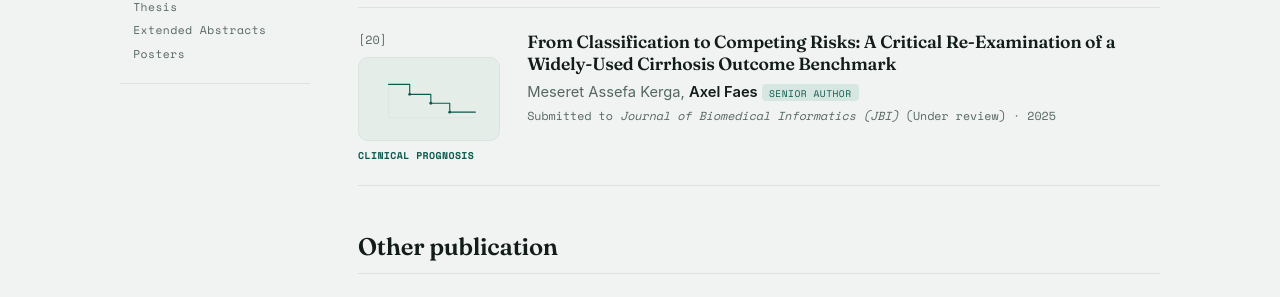
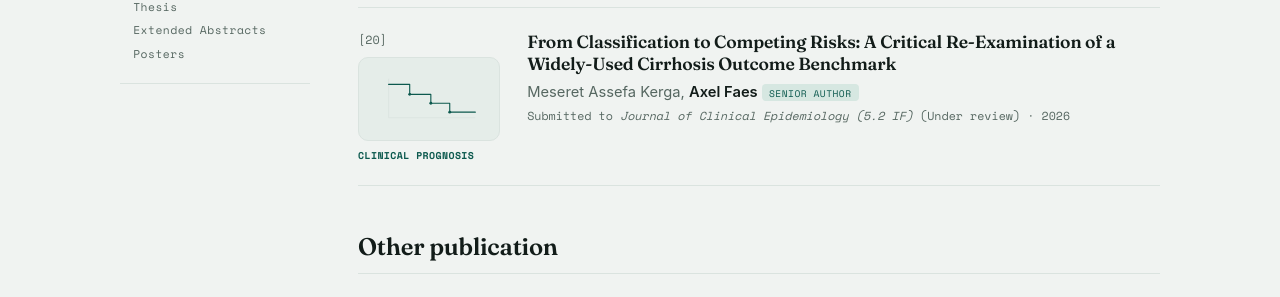
Before and after one commit to TheAxeC/theaxec.github.io, a Jekyll site: the page built from _pages/publications.md, in a window 1280 px wide and 900 px high, scrolled down 4215 px. Shown: the part 153-450 px from the top of the window. Built offline with Jekyll 4.4.1, drawn with Linux system fonts in a browser that asks for light colours.

Commit message:
Update publication details for paper in preparation: change journal name and publication year

```diff
--- a/_data/publications.yml
+++ b/_data/publications.yml
@@ -144,8 +144,8 @@ papers-in-preparation:
           url: ""
           pub_pre: "Submitted to "
           pub_post: '(Under review)'
-          book: "Journal of Biomedical Informatics (JBI)"
-          pub_date: 2025
+          book: "Journal of Clinical Epidemiology (5.2 IF)"
+          pub_date: 2026
 journal:
     title: International Journal Papers
     papers:
```
